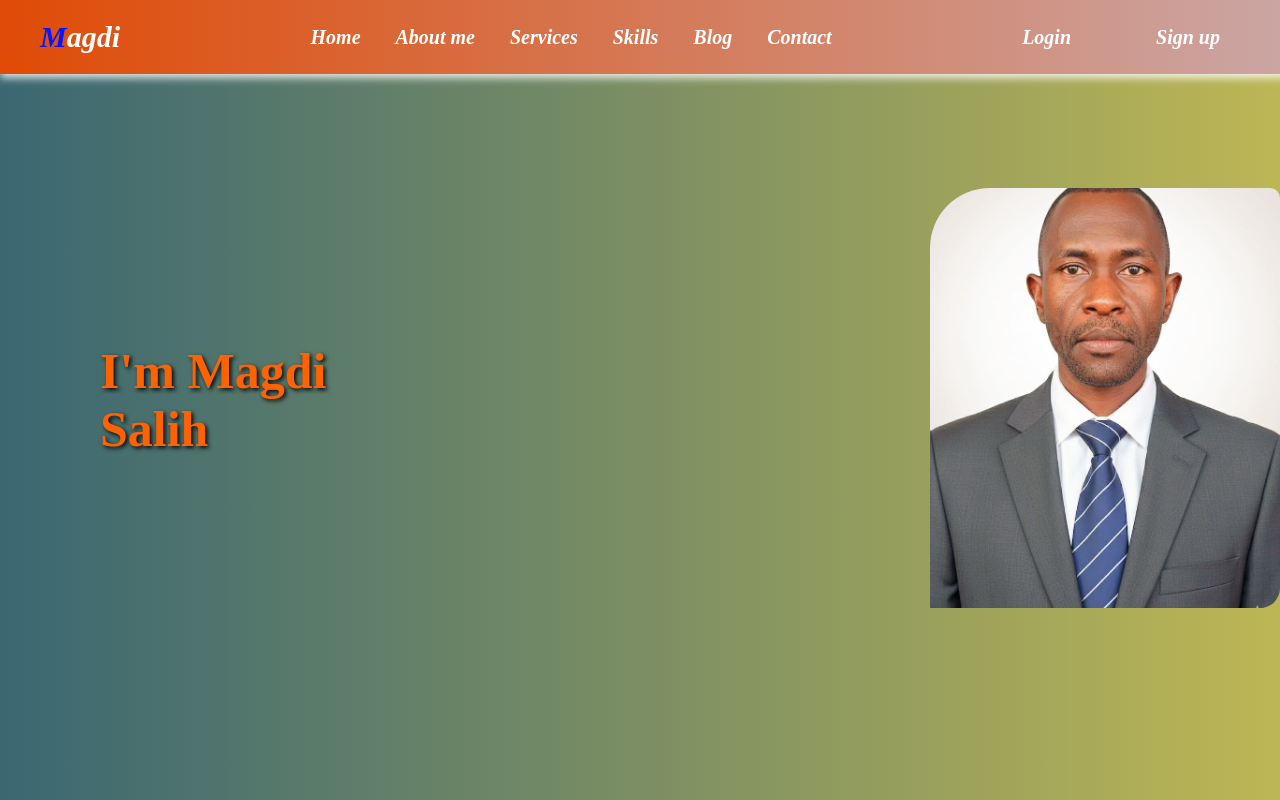
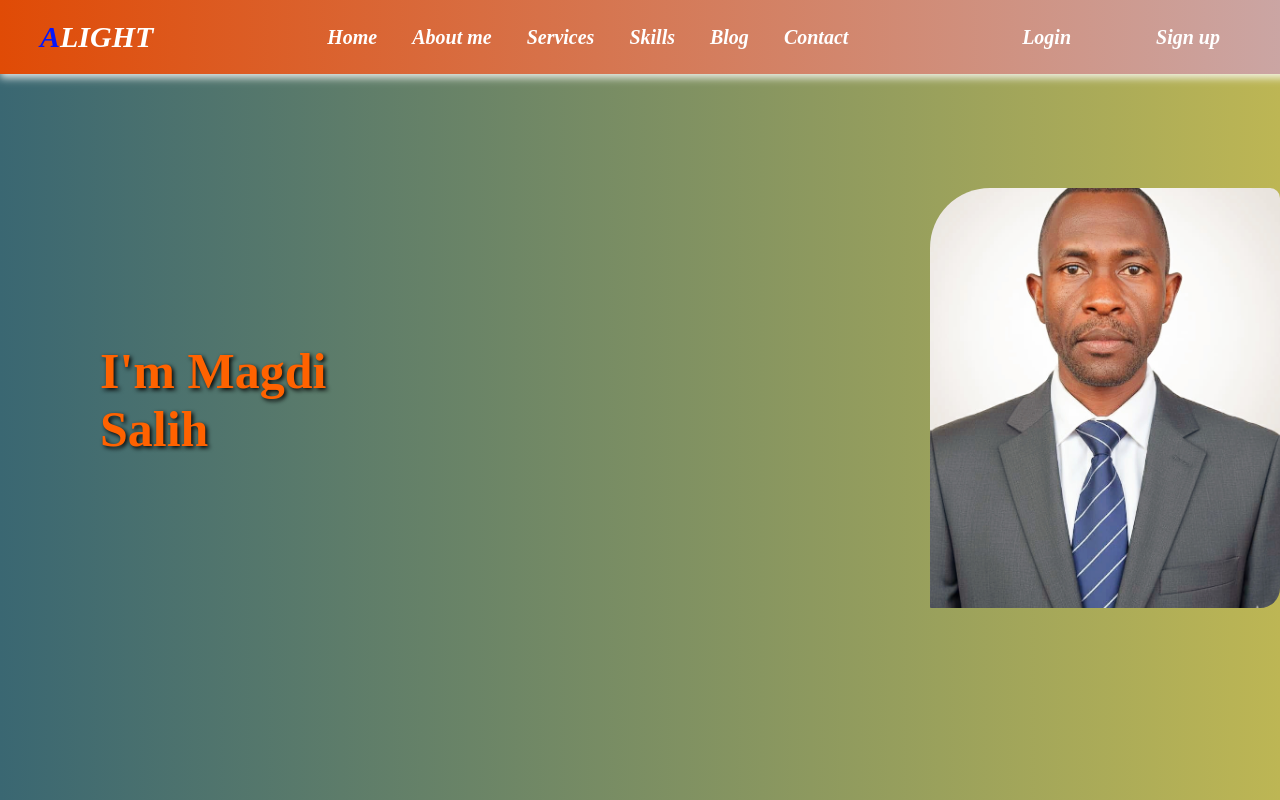
Before and after one commit to up0code/profile-Html-Css, a plain HTML site: page index.html in a window 1280 px wide. Shown: the top 800 px of the page. Drawn offline with Linux system fonts and the light colour scheme.

Commit message:
all friday work

```diff
--- a/index.html
+++ b/index.html
@@ -14,7 +14,7 @@
 
 <body>
     <header class="header">
-        <a href="" class="magdi"><span>M</span>agdi</a>
+        <a href="" class="magdi"><span>A</span>LIGHT</a>
 
         <nav class="nav-links">
             <a href="#home">Home</a>
```
Also changed, not shown: pic/download.jpeg (added), pic/images.png (added).
